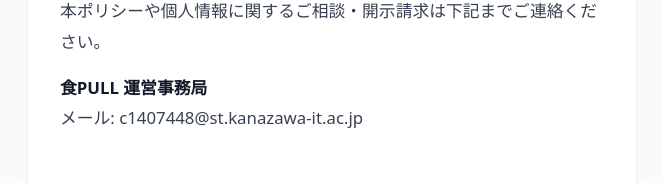
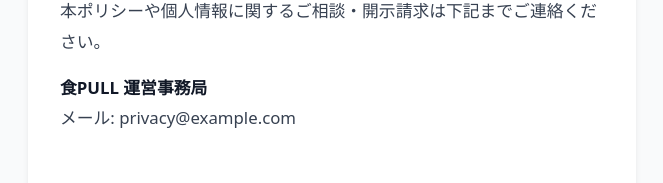
Before and after one commit to PD-G01/PD_tapull, a React (Vite) app: page /privacy in a window 1280 px wide. Shown: the part 3127-3310 px from the top of the page, without its empty margins (308-971 px from the left). Built offline with nearby package versions, Linux system fonts and the light colour scheme; no server answers.

Commit message:
メールアドレスの変更

```diff
--- a/src/pages/PrivacyPage/PrivacyPage.jsx
+++ b/src/pages/PrivacyPage/PrivacyPage.jsx
@@ -141,7 +141,7 @@
         </p>
         <p>
           <strong>食PULL 運営事務局</strong><br />
-          メール: c1407448@st.kanazawa-it.ac.jp
+          メール: privacy@example.com
         </p>
       </section>
     </div>
```
